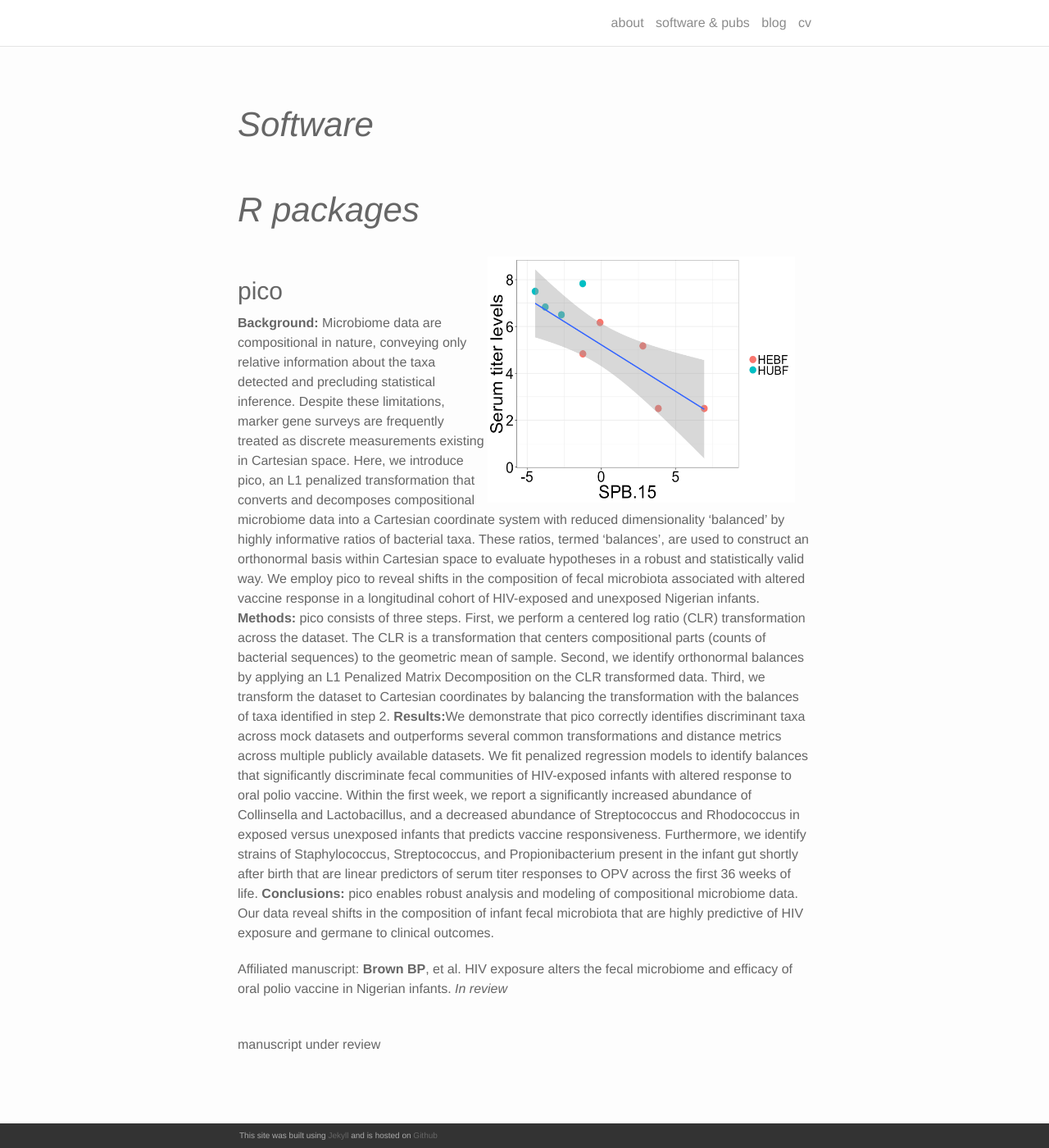
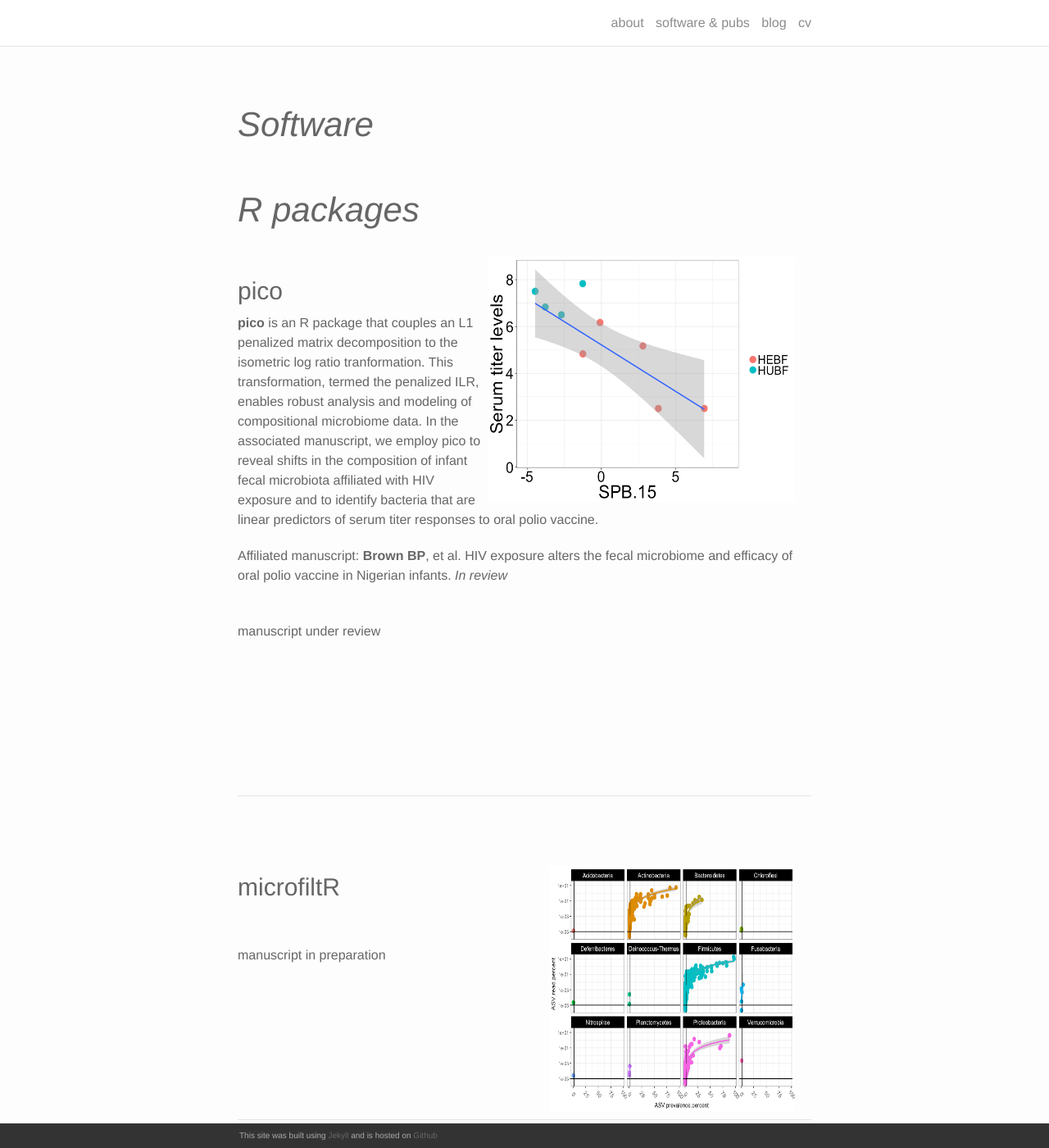
Before and after one commit to itsmisterbrown/legacy.itsmisterbrown.github.io, a Jekyll site: the page built from software.md, in a window 1280 px wide and 1400 px high. Shown: the whole window at 82% size. Built offline with Jekyll 4.4.1, drawn with Linux system fonts in a browser that asks for light colours; nearby versions of some CDN libraries.

Commit message:
Update software.md

```diff
--- a/software.md
+++ b/software.md
@@ -11,10 +11,7 @@
 <!-- pico -->
 <img src="/img/Sabin2_spb15.png" width = "375" height = "300" align = "right" style = "margin: 0px 20px 0px 0px">
 <h3>pico</h3>
-<b>Background:</b> Microbiome data are compositional in nature, conveying only relative information about the taxa detected and precluding statistical inference. Despite these limitations, marker gene surveys are frequently treated as discrete measurements existing in Cartesian space. Here, we introduce pico, an L1 penalized transformation that converts and decomposes  compositional microbiome data into a Cartesian coordinate system with reduced dimensionality 'balanced' by highly informative ratios of bacterial taxa. These ratios, termed 'balances', are used to construct an orthonormal basis within Cartesian space to evaluate hypotheses in a robust and statistically valid way. We employ pico to reveal shifts in the composition of fecal microbiota associated with altered vaccine response in a longitudinal cohort of HIV-exposed and unexposed Nigerian infants.
-<b>Methods:</b> pico consists of three steps. First, we perform a centered log ratio (CLR) transformation across the dataset. The CLR is a transformation that centers compositional parts (counts of bacterial sequences) to the geometric mean of sample. Second, we identify orthonormal balances by applying an L1 Penalized Matrix Decomposition on the CLR transformed data. Third, we transform the dataset to Cartesian coordinates by balancing the transformation with the balances of taxa identified in step 2.
-<b>Results:</b>We demonstrate that pico correctly identifies discriminant taxa across mock datasets and outperforms several common transformations and distance metrics across multiple publicly available datasets. We fit penalized regression models to identify balances that significantly discriminate fecal communities of HIV-exposed infants with altered response to oral polio vaccine. Within the first week, we report a significantly increased abundance of Collinsella and Lactobacillus, and a decreased abundance of Streptococcus and Rhodococcus in exposed versus unexposed infants that predicts vaccine responsiveness. Furthermore, we identify strains of Staphylococcus, Streptococcus, and Propionibacterium present in the infant gut shortly after birth that are linear predictors of serum titer responses to OPV across the first 36 weeks of life.
-<b>Conclusions:</b> pico enables robust analysis and modeling of compositional microbiome data. Our data reveal shifts in the composition of infant fecal microbiota that are highly predictive of HIV exposure and germane to clinical outcomes.
+<b>pico</b> is an R package that couples an L1 penalized matrix decomposition to the isometric log ratio tranformation. This transformation, termed the penalized ILR, enables robust analysis and modeling of compositional microbiome data. In the associated manuscript, we employ pico to reveal shifts in the composition of infant fecal microbiota affiliated with HIV exposure and to identify bacteria that are linear predictors of serum titer responses to oral polio vaccine.
 
 Affiliated manuscript: <b>Brown BP</b>, et al. HIV exposure alters the fecal microbiome and efficacy of oral polio vaccine in Nigerian infants. *In review*
 
```
